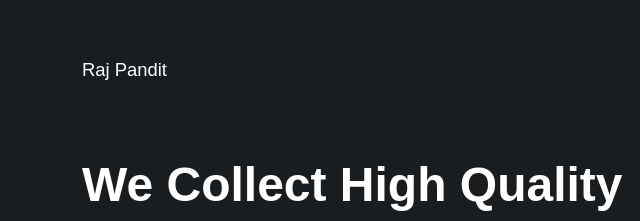
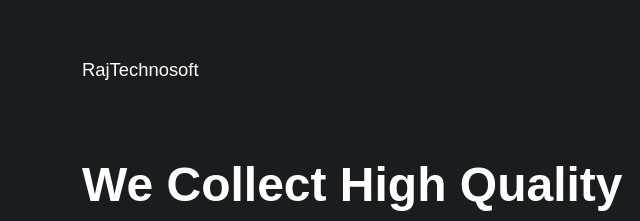
Before and after one commit to RajTechnosoft/RajTechnosoft-web, a plain HTML site: page index.html in a window 1280 px wide. Shown: the top 221 px of the page, 0-640 px from the left. Drawn offline with nearby package versions, Linux system fonts and the light colour scheme.

Commit message:
Update index.html
changing site name

```diff
--- a/index.html
+++ b/index.html
@@ -23,7 +23,7 @@
     <!-- nav bar starts from here -->
     <nav class="navbar navbar-expand-lg bg-color py-3 pt-lg-5">
       <div class="container">
-        <a class="navbar-brand text-white" href="#">Raj Pandit</a>
+        <a class="navbar-brand text-white" href="#">RajTechnosoft</a>
         <button
           class="navbar-toggler text-white"
           type="button"
```
